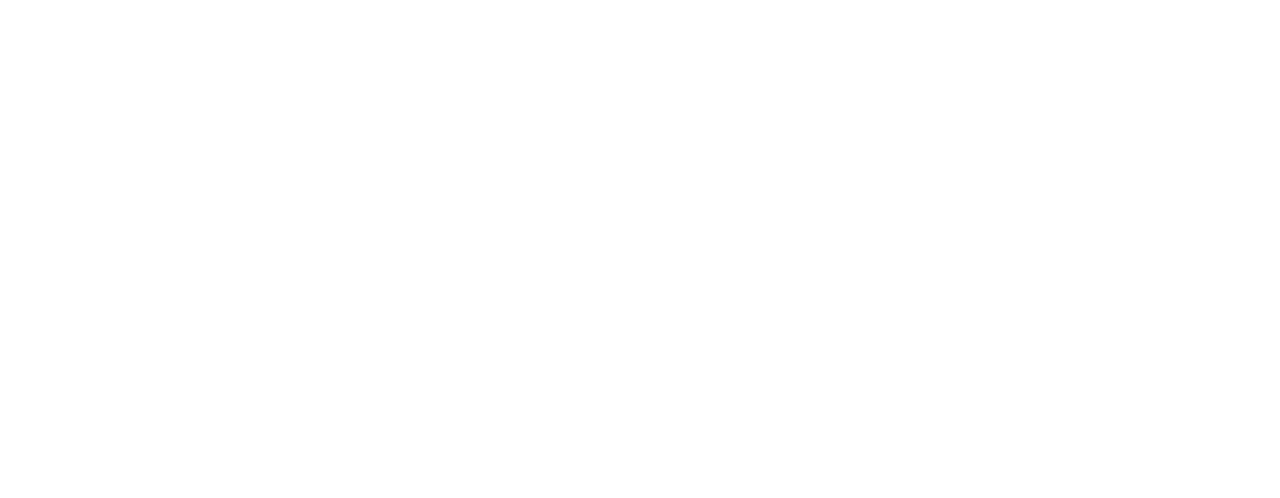
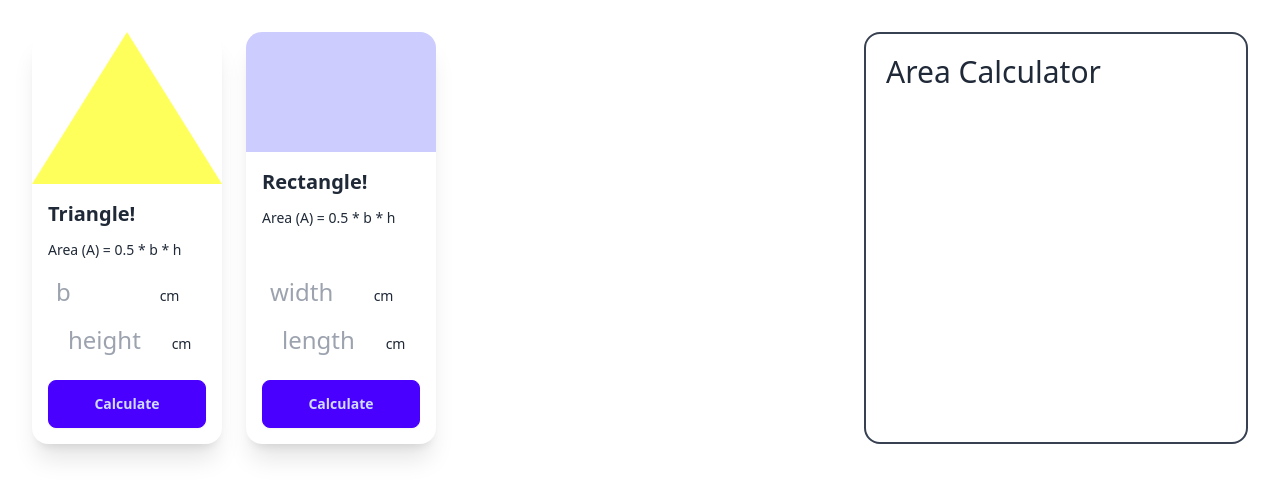
Before and after one commit to AurnobOnWeb/geometry, a plain HTML site: page index.html in a window 1280 px wide. Drawn offline with nearby package versions, Linux system fonts and the light colour scheme.

Commit message:
triangle and rectangle

```diff
--- a/index.html
+++ b/index.html
@@ -7,8 +7,60 @@
   <link href="https://cdn.jsdelivr.net/npm/daisyui@4.7.0/dist/full.min.css" rel="stylesheet" type="text/css" />
   <script src="https://cdn.tailwindcss.com"></script>
 </head>
-<body>
+<body class="m-8">
   <header></header>
-  <main></main>
+  <main >
+    <!-- main -->
+    <div class="flex flex-col md:flex-row">
+      <!-- Shape Card -->
+      <div class="flex-1 grid grid-cols-1 md:grid-cols-2 lg:grid-cols-4 gap-6 ">
+        <!-- Triangle -->
+        <div class="card card-compact  bg-base-100 shadow-xl">
+          <figure><img src="images/triangle.png" alt="Shoes" /></figure>
+          <div class="card-body">
+            <h2 class="card-title">Triangle!</h2>
+            <p>Area (A) = 0.5 * b * h </p>
+           <div class="space-x-3">
+            <input type="text" class="w-24 text-2xl p-2 rounded-sm" placeholder="b" id="triangleBase">
+            <span>cm</span>
+            <input type="text" class="w-24 text-2xl p-2 rounded-sm" placeholder="height" id="triangleHeight">
+            <span>cm</span>
+           </div>
+           <span id="triangle-area"></span>
+            <div class="card-actions">
+              <button class="btn btn-primary w-full " onclick="calculateTriangle()">Calculate</button>
+            </div>
+          </div>
+        </div>
+        <!-- Rectangle -->
+        <div class="card card-compact  bg-base-100 shadow-xl">
+          <figure><img src="images/rectangle.png" alt="Shoes" /></figure>
+          <div class="card-body">
+            <h2 class="card-title">Rectangle!</h2>
+            <p>Area (A) = 0.5 * b * h </p>
+           <div class="lg:space-x-3">
+            <input type="text" class="w-24 text-2xl p-2 rounded-sm" placeholder="width" id="width">
+            <span>cm</span>
+            <input type="text" class="w-24 text-2xl p-2 rounded-sm" placeholder="length" id="length">
+            <span>cm</span>
+           </div>
+           <span id="rectangle-area"></span>
+            <div class="card-actions">
+              <button class="btn btn-primary w-full " onclick="calculateRectangle()">Calculate</button>
+            </div>
+          </div>
+        </div>
+
+      </div>
+      <!-- area calculation -->
+      <div class="w-96 border-2 border-gray-700 rounded-box p-5 ">
+        <h3 class="text-3xl">Area Calculator</h3>
+
+      </div>
+    </div>
+  </main>
+  <script src="js/triangle.js"></script>
+  <script src="js/rectangle.js"></script>
+
 </body>
 </html>
--- /dev/null
+++ b/js/rectangle.js
@@ -0,0 +1,11 @@
+function calculateRectangle() {
+  const length = document.getElementById("length").value;
+  const lengthFloat = parseFloat(length);
+
+  const width = document.getElementById("width").value;
+  const widthFloat = parseFloat(width);
+
+  const area = length * width;
+  const rectangle = document.getElementById("rectangle-area");
+  rectangle.innerText = area;
+}
--- /dev/null
+++ b/js/triangle.js
@@ -0,0 +1,12 @@
+function calculateTriangle() {
+  const triangleBase = document.getElementById("triangleBase").value;
+  const triangleBaseFloat = parseFloat(triangleBase);
+
+  const triangleHeight = document.getElementById("triangleHeight").value;
+  const triangleHeightFloat = parseFloat(triangleHeight);
+
+  const area = 0.5 * triangleBaseFloat * triangleHeightFloat;
+
+  const triangleArea = document.getElementById("triangle-area");
+  triangleArea.innerText = area;
+}
```
Also changed, not shown: tailwind.config.js (added, +7 -0 lines).
